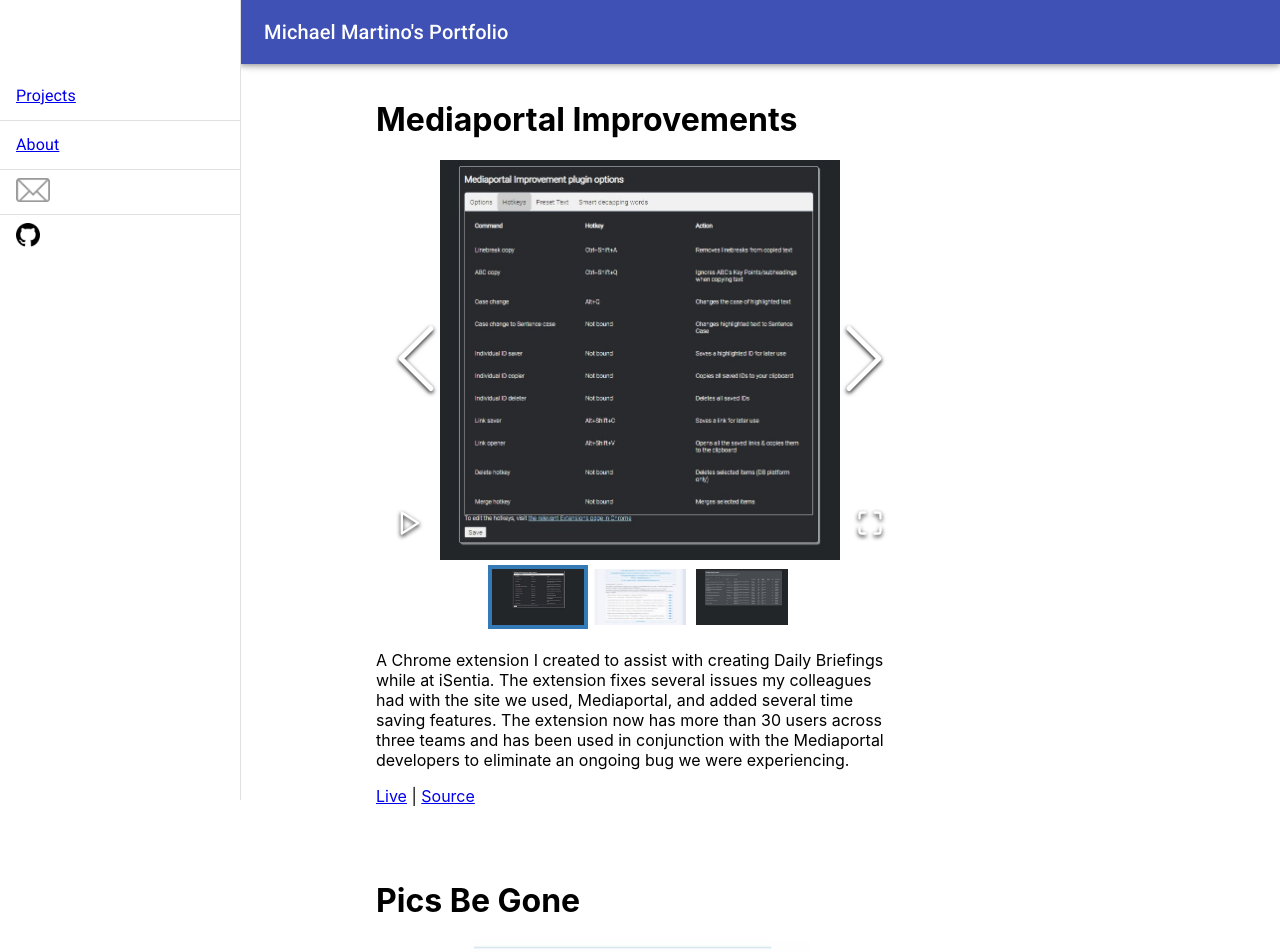
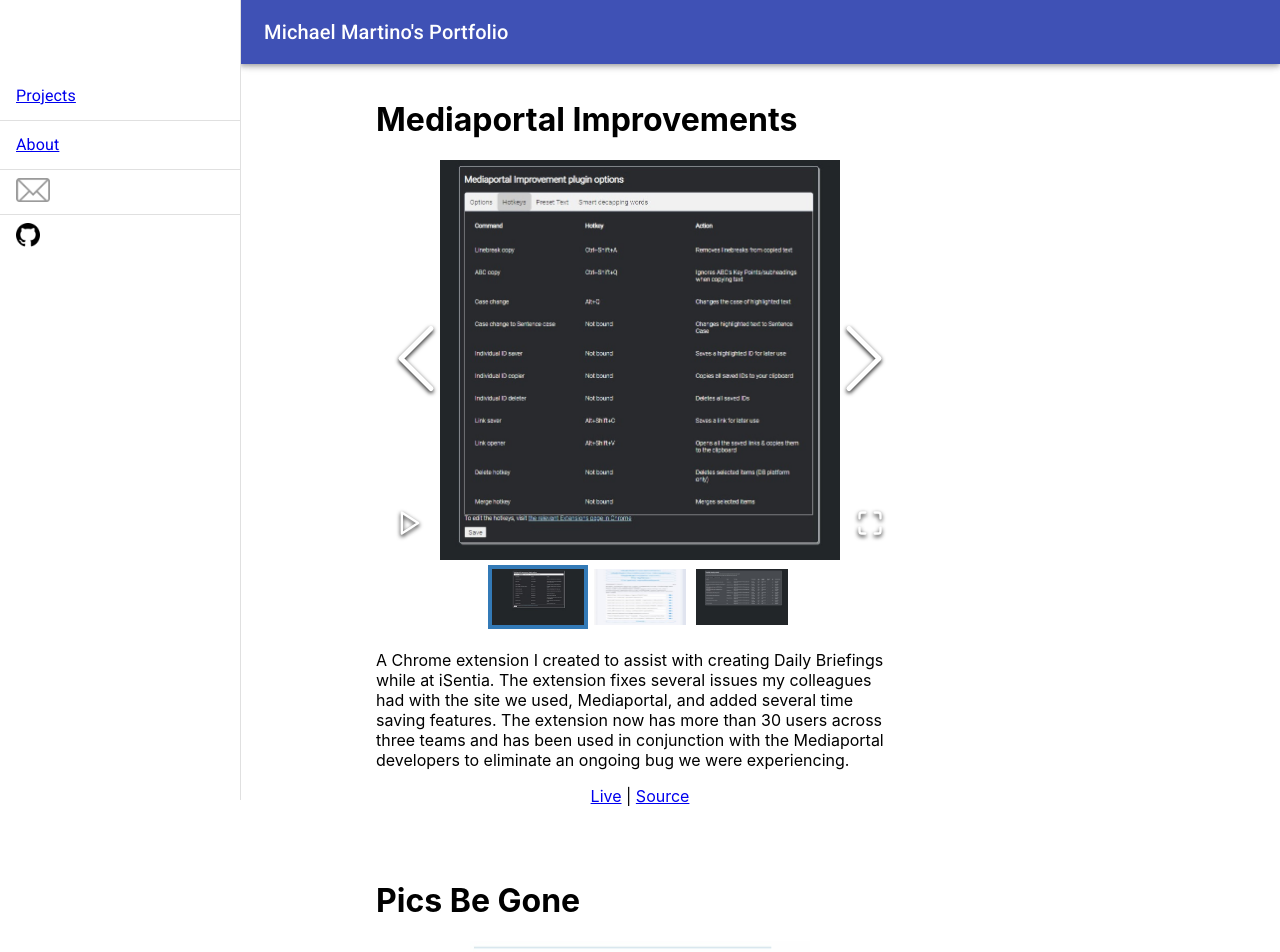
Before and after one commit to Mick666/Portfolio, a React (Create React App) app: page / in a window 1280 px wide. Shown: the top 952 px of the page. Built offline with nearby package versions, Linux system fonts and the light colour scheme.

Commit message:
Tweaked CSS

```diff
--- a/src/App.css
+++ b/src/App.css
@@ -1,4 +1,4 @@
-.App {
+.portfolio-links {
   text-align: center;
 }
 
--- a/src/App.js
+++ b/src/App.js
@@ -16,6 +16,7 @@
 const useStyles = makeStyles((theme) => ({
     root: {
         display: 'flex',
+        textAlign: 'center'
     },
     appBar: {
         width: `calc(100% - ${drawerWidth}px)`,
@@ -41,7 +42,7 @@
     const classes = useStyles()
 
     return (
-        <Router className='App'>
+        <Router className={classes.root}>
             <AppBar position="fixed" className={classes.appBar}>
                 <Toolbar>
                     <Typography variant="h6" noWrap>
--- a/src/components/PortfolioItem.js
+++ b/src/components/PortfolioItem.js
@@ -7,7 +7,9 @@
             <h1>{item.title}</h1>
             <ImageGallery items={item.images} />
             <p className='item-text'>{item.text}</p>
-            <a href={item.live}>Live</a> | <a href={item.source}>Source</a>
+            <div className='portfolio-links'>
+                <a href={item.live}>Live</a> | <a href={item.source}>Source</a>
+            </div>
         </div>
     )
 }
```
